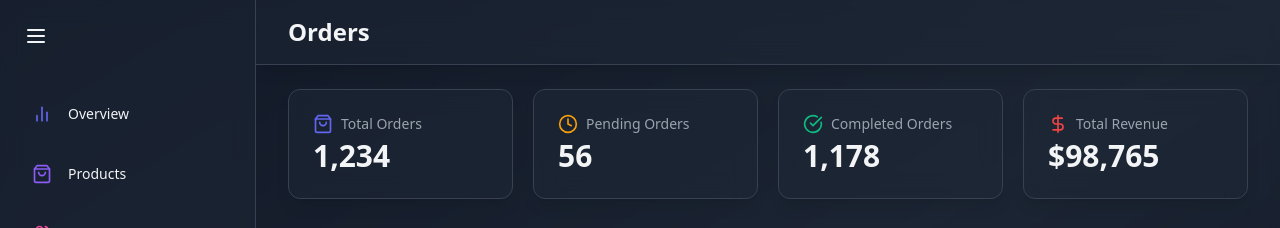
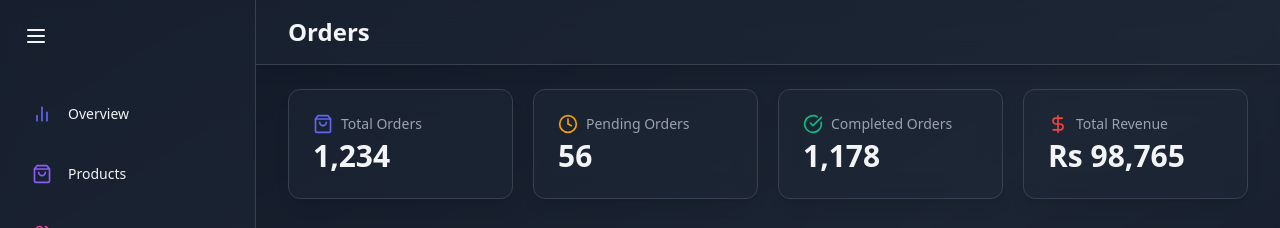
Before and after one commit to sudhanshuk1404/AdminDashBoard, a React (Vite) app: page /orders in a window 1280 px wide. Shown: the top 228 px of the page. Built offline with nearby package versions, Linux system fonts and the light colour scheme.

Commit message:
Update OrdersPage.jsx

```diff
--- a/src/pages/OrdersPage.jsx
+++ b/src/pages/OrdersPage.jsx
@@ -11,7 +11,7 @@ const orderStats = {
 	totalOrders: "1,234",
 	pendingOrders: "56",
 	completedOrders: "1,178",
-	totalRevenue: "$98,765",
+	totalRevenue: "Rs 98,765",
 };
 
 const OrdersPage = () => {
```
